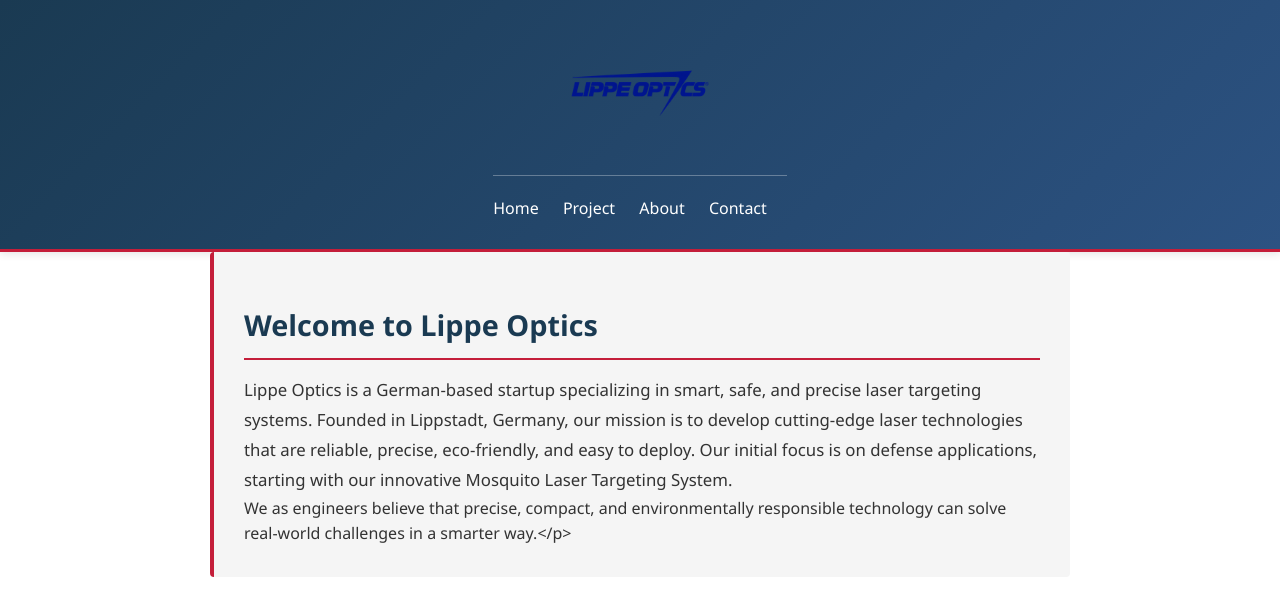
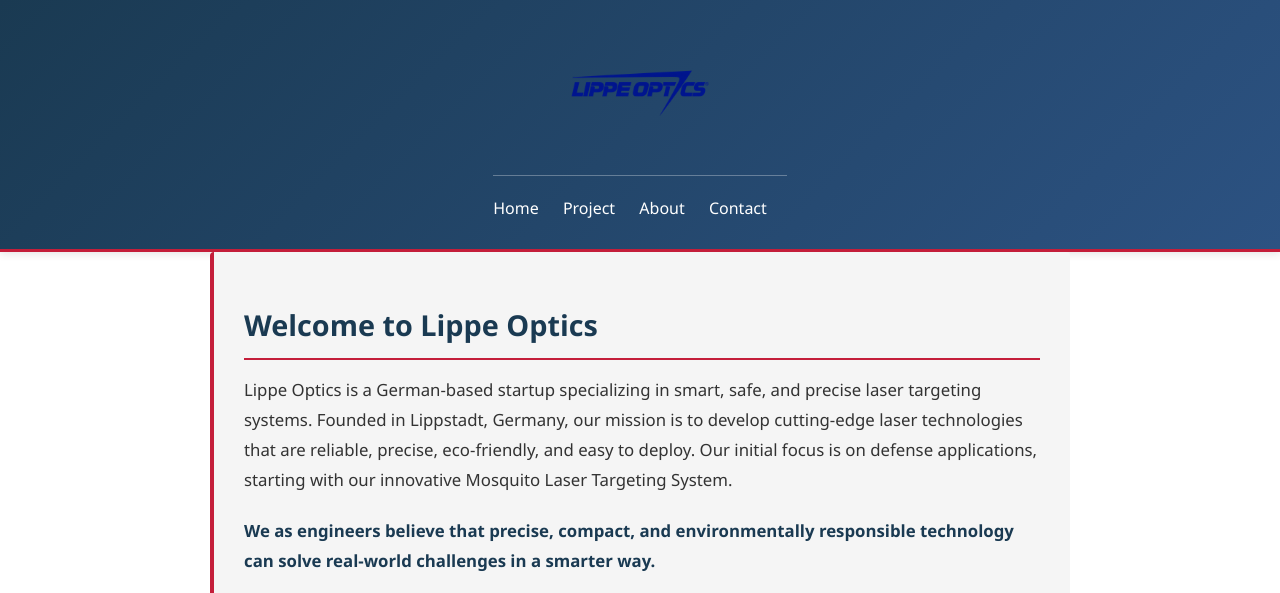
Before and after one commit to Enea322/LO-website-demo, a Jekyll site: the page built from index.md, in a window 1280 px wide and 900 px high, cut to the strip 0-593 px from the top of the window. Built offline with Jekyll 4.4.1, drawn with Linux system fonts in a browser that asks for light colours; some of the changed text lies outside the part shown.

Commit message:
Update some of the text in the website

```diff
--- a/_layouts/default.html
+++ b/_layouts/default.html
@@ -14,14 +14,18 @@
     <header class="{% if page.url == '/' %}home-header{% endif %}">
         <div class="container">
             <div class="site-brand">
+
+                {% if page.url == '/' %}
                 <img src="{{ '/imgs/logo_lo.png' | relative_url }}" alt="Lippe Optics logo" class="site-logo">
-                {% unless page.url == '/' %}
+                {% else %}
                 <div>
                     <h1>{{ site.title }}</h1>
                     <p>{{ site.description }}</p>
                 </div>
-                {% endunless %}
+                {% endif %}
+
             </div>
+
             <nav>
                 <a href="{{ '/' | relative_url }}">Home</a>
                 <a href="{{ '/project.html' | relative_url }}">Project</a>
@@ -37,9 +41,11 @@
 
     <footer>
         <p>&copy; 2026 Lippe Optics. All rights reserved.</p>
-        <p>A University Project | Defense Innovation Initiative</p>
-        <p><a href="https://github.com/enearobaj/LO-website-demo">View on GitHub</a></p>
-        <p class="footer-disclaimer">Disclaimer: Lippe Optics is a fictional company developed as a university project for educational purposes. All products and information shown on this website are conceptual.</p>
+        <p>Defense | Innovation | Initiative</p>
+        <p><a href="https://github.com/Enea322/LO-website-demo">View on GitHub</a></p>
+        <p class="footer-disclaimer">
+            Disclaimer: Lippe Optics is a fictional company developed as a university project for educational purposes. All products and information shown on this website are conceptual.
+        </p>
     </footer>
 </body>
 </html>
--- a/index.md
+++ b/index.md
@@ -4,8 +4,15 @@ layout: default
 
 <section class="intro">
   <h2>Welcome to Lippe Optics</h2>
-  <p>Lippe Optics is a German-based startup specializing in smart, safe, and precise laser targeting systems. Founded in Lippstadt, Germany, our mission is to develop cutting-edge laser technologies that are reliable, precise, eco-friendly, and easy to deploy. Our initial focus is on defense applications, starting with our innovative Mosquito Laser Targeting System.</p>
-<span class="highlight-text">We as engineers</span> believe that precise, compact, and environmentally responsible technology can solve real-world challenges in a smarter way.</p>
+
+  <p>
+    Lippe Optics is a German-based startup specializing in smart, safe, and precise laser targeting systems. Founded in Lippstadt, Germany, our mission is to develop cutting-edge laser technologies that are reliable, precise, eco-friendly, and easy to deploy. Our initial focus is on defense applications, starting with our innovative Mosquito Laser Targeting System.
+  </p>
+
+  <p class="hero-statement">
+    <span class="highlight-text">We as engineers</span>
+    believe that precise, compact, and environmentally responsible technology can solve real-world challenges in a smarter way.
+  </p>
 </section>
 
 <section class="flagship-project">
```
Also changed, not shown: 1 other file.
